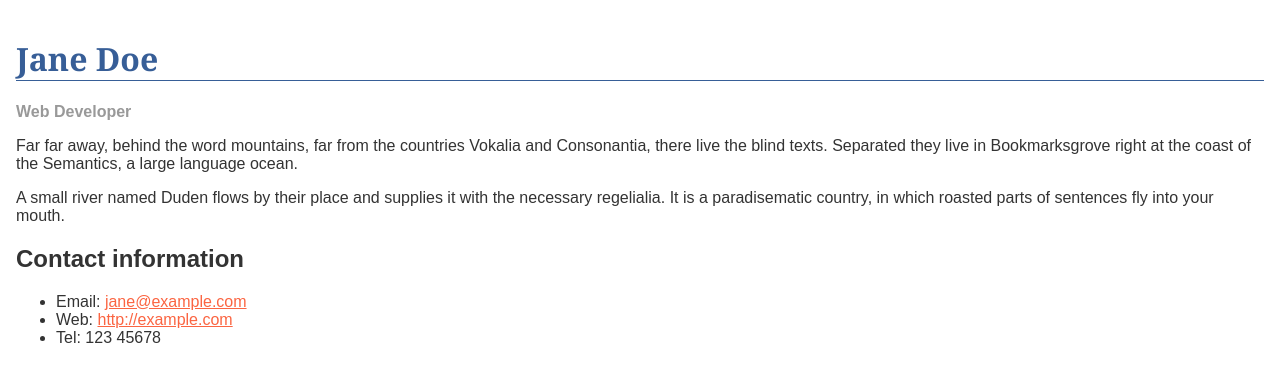
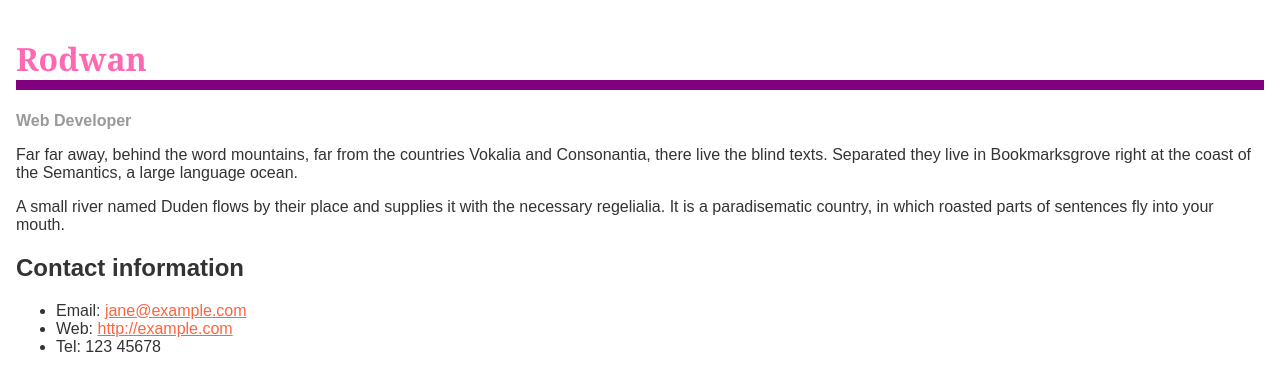
Before and after one commit to Rodwan1/rodwan5.github.io, a plain HTML site: page index.html in a window 1280 px wide. Drawn offline with Linux system fonts and the light colour scheme.

Commit message:
change colours
changed the heading colour and bottom to pink and pirple

```diff
--- a/index.html
+++ b/index.html
@@ -25,10 +25,10 @@
       }
 
       h1 {
-        color: #375e97;
+        color: hotpink;
         font-size: 2em;
         font-family: Georgia, "Times New Roman", Times, serif;
-        border-bottom: 1px solid #375e97;
+        border-bottom: 10px solid purple;
       }
 
       h2 {
@@ -52,7 +52,7 @@
   </head>
 
   <body>
-    <h1>Jane Doe</h1>
+    <h1>Rodwan</h1>
     <div class="job-title">Web Developer</div>
     <p>
       Far far away, behind the word mountains, far from the countries Vokalia
```
